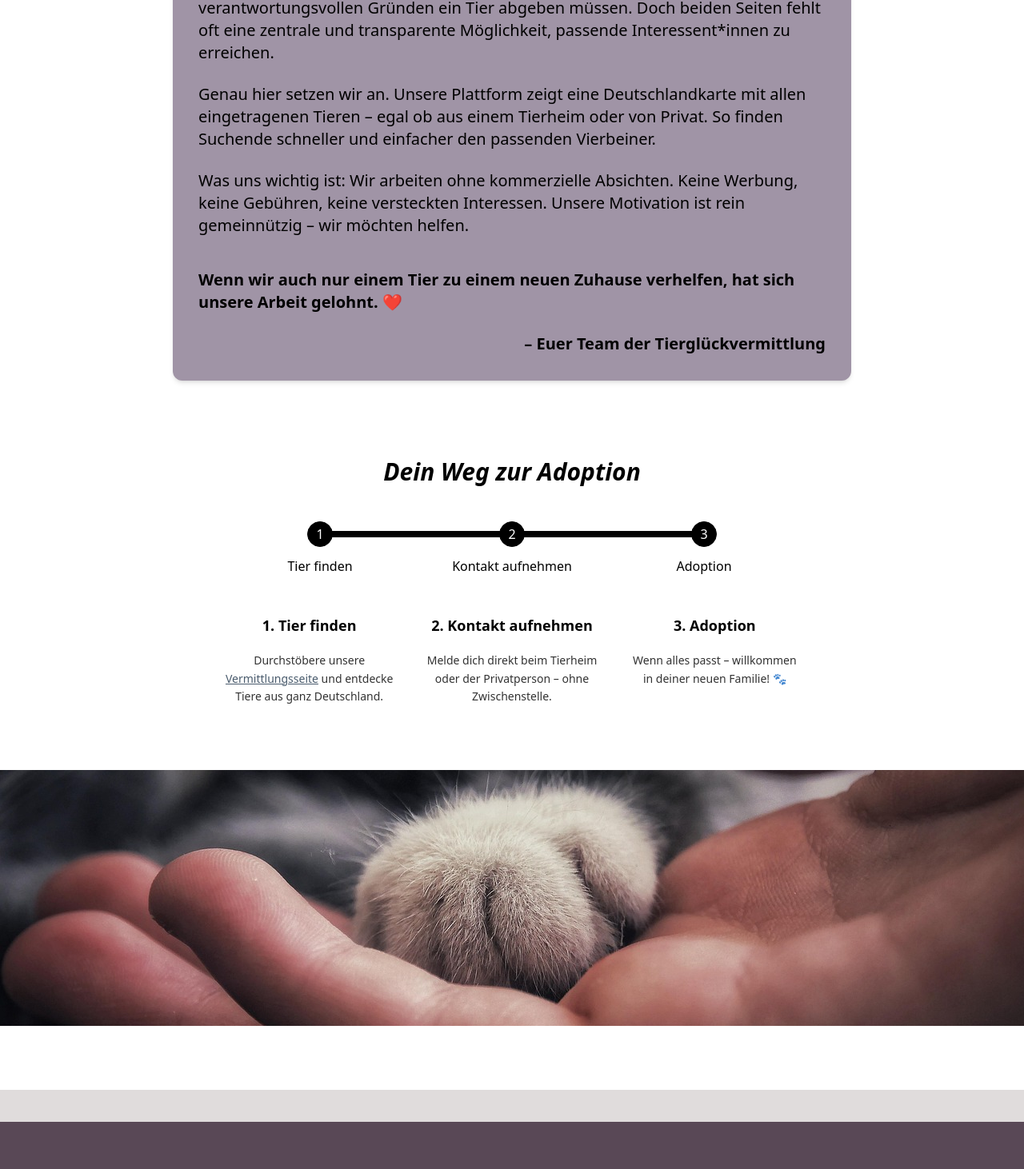
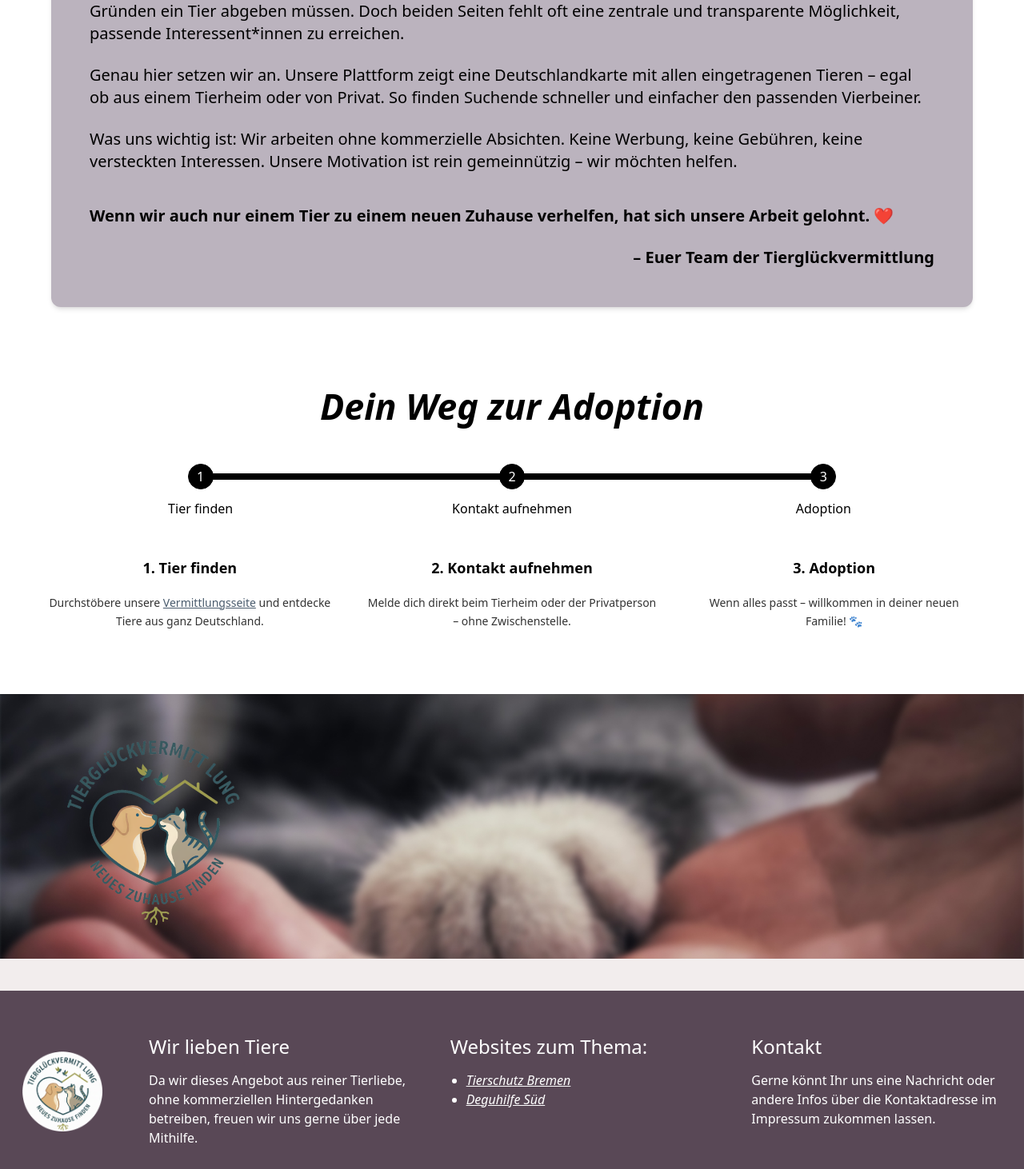
Before and after one commit to kaktusgarten/tiervermittlung, a React (Vite) app in the folder frontend/: page /about in a window 1280 px wide. Shown: the part 677-2139 px from the top of the page at 80% size. Built offline with nearby package versions, Linux system fonts and the light colour scheme; no server answers.

Commit message:
Anpassungen

```diff
--- a/frontend/src/App.css
+++ b/frontend/src/App.css
@@ -58,38 +58,11 @@
 /* BACKGROUND VERLAUF FÜR THEME "Dark" und "Light" ################### */
 
 html[data-theme="light"] .page {
-  background: #e0dcdc;
-  /* background-image: linear-gradient(
-    to right,
-    #c7c0ca,
-    #b7adb6,
-    #a89aa2,
-    #98888d,
-    #887679,
-    #887679,
-    #887679,
-    #887679,
-    #98888d,
-    #a89aa2,
-    #b7adb6,
-    #c7c0ca
-  ); */
-  /* background: linear-gradient(
-    329deg,
-    rgba(178, 227, 166, 1) 0%,
-    rgba(18, 64, 17, 1) 56%,
-    rgba(51, 102, 59, 1) 100%
-  ); */
+  background: #f2eded;
 }
 
 html[data-theme="dark"] .page {
-  /* background: #284a24;
-  background: linear-gradient(
-    329deg,
-    rgba(40, 74, 36, 1) 0%,
-    rgba(16, 43, 16, 1) 56%,
-    rgba(6, 26, 9, 1) 100%
-  ); */
+
 }
 
 header a,
--- a/frontend/src/pages/AboutPage.tsx
+++ b/frontend/src/pages/AboutPage.tsx
@@ -1,5 +1,6 @@
 import MainImage from "../components/MainImage";
 import { Link } from "react-router-dom";
+import MainImageHomePage from "../components/MainImageHomePage";
 
 export default function AboutPage() {
   return (
@@ -16,12 +17,12 @@ export default function AboutPage() {
         </div>
 
         {/* Team Intro */}
-        <section className="max-w-4xl mx-auto px-6 mb-16">
+        <section className="max-w-6xl mx-auto mb-16 mt-6">
           <h1 className="text-4xl font-bold mb-6 text-center">
             Über uns & unser Projekt
           </h1>
 
-          <div className="space-y-6 text-lg leading-relaxed bg-[#A094A6] p-8 rounded-xl shadow-md">
+          <div className="space-y-6 leading-relaxed bg-[#bbb3be] p-12 rounded-xl shadow-md mt-10">
             <p>
               Wir sind vier Webentwickler-Studierende, die ihre Leidenschaft für
               Technik mit ihrer Liebe zu Tieren verbinden wollten. Im Rahmen
@@ -62,10 +63,8 @@ export default function AboutPage() {
         </section>
 
         {/* Zeitstrahl / Steps */}
-        <section className="max-w-3xl mx-auto px-6 mt-24">
-          <h2 className="text-3xl font-bold text-center mb-10">
-            Dein Weg zur Adoption
-          </h2>
+        <section className="mx-auto px-6 mt-24">
+          <h2 className="font-bold text-center mb-10">Dein Weg zur Adoption</h2>
 
           {/* Steps */}
           <ul
@@ -120,15 +119,15 @@ export default function AboutPage() {
             </div>
           </div>
         </section>
-
-        <div className="relative left-1/2 right-1/2 ml-[-50vw] mr-[-50vw] w-screen mt-20">
-          <img
-            src="/img/Paws.jpg"
-            alt="Tiere"
-            className="h-80 w-full object-cover"
-          />
-        </div>
       </main>
+      <section className="">
+        <MainImageHomePage
+          image="./img/mood-bild-1.png"
+          headline=""
+          textColor="white"
+          text=""
+        />
+      </section>
     </>
   );
 }
```
